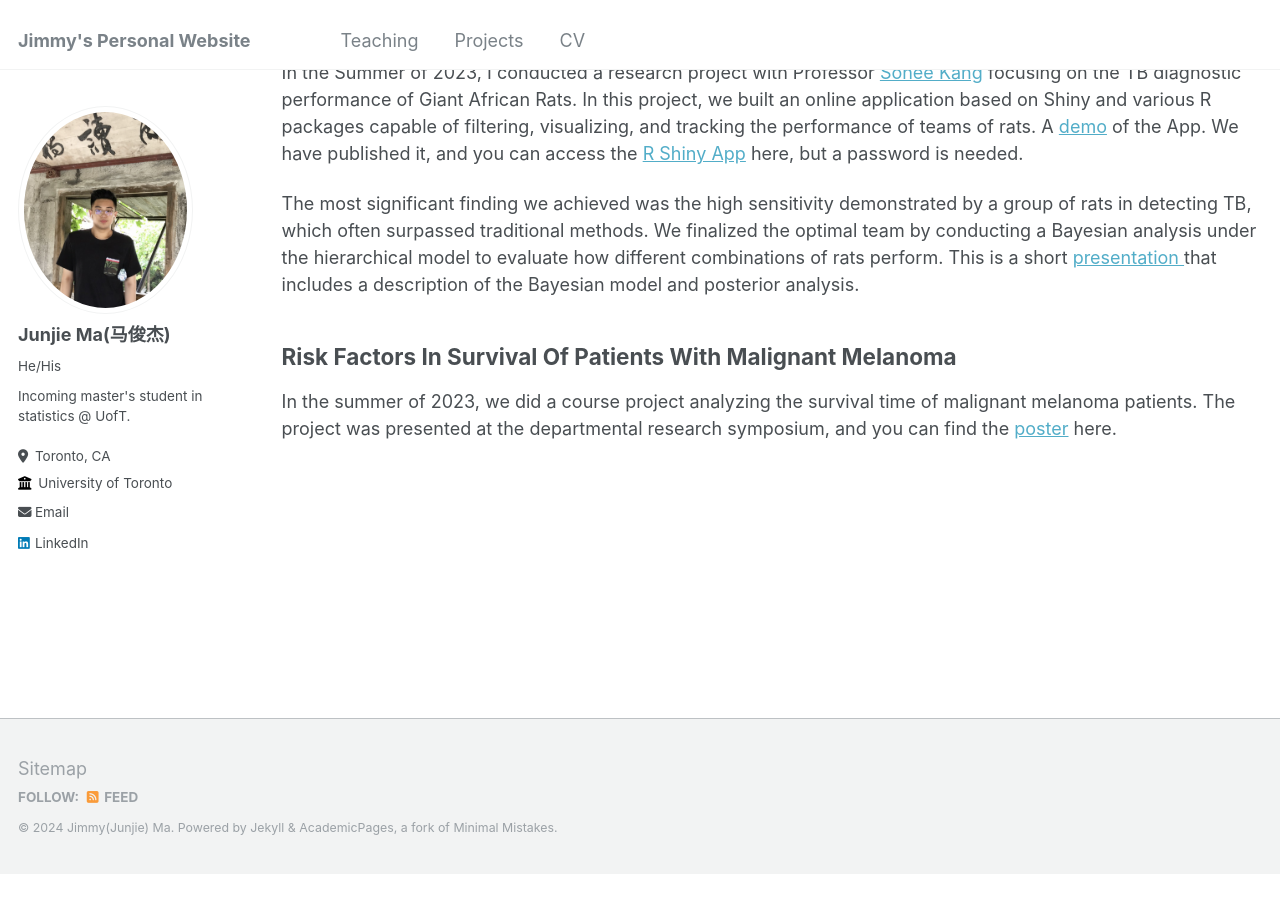
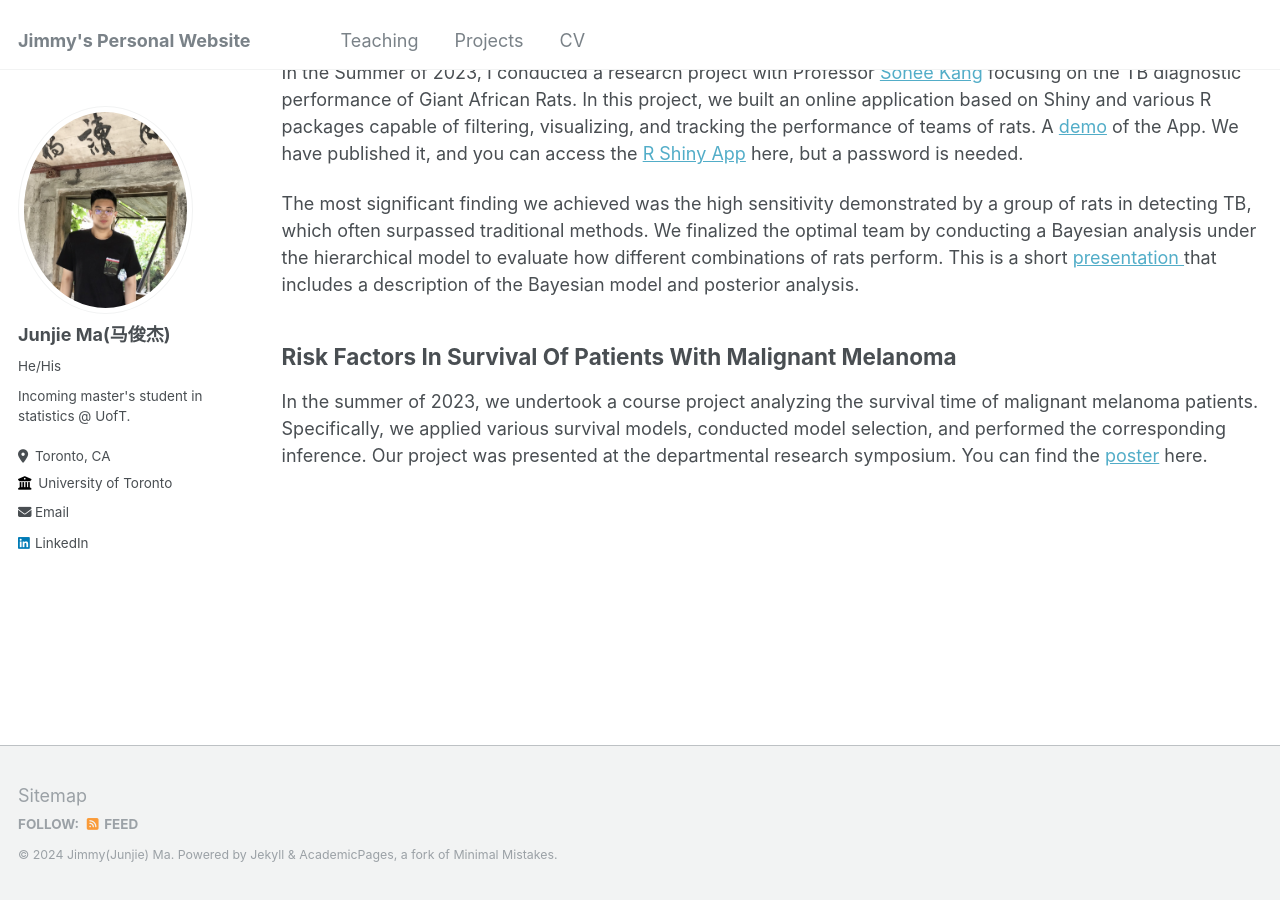
Before and after one commit to JimmyMa1006/JimmyMa1006.github.io, a Jekyll site: the page built from _pages/projects.md, in a window 1280 px wide and 900 px high, scrolled down 518 px. Built offline with Jekyll 4.4.1, drawn with Linux system fonts in a browser that asks for light colours; before the commit the page ends 1391 px from its top, so only the background shows below that.

Commit message:
Update projects.md

```diff
--- a/_pages/projects.md
+++ b/_pages/projects.md
@@ -23,4 +23,4 @@ The most significant finding we achieved was the high sensitivity demonstrated b
 
 ## Risk Factors In Survival Of Patients With Malignant Melanoma
 
-In the summer of 2023, we did a course project analyzing the survival time of malignant melanoma patients. The project was presented at the departmental research symposium, and you can find the [poster](https://drive.google.com/drive/search?q=poster) here.
+In the summer of 2023, we undertook a course project analyzing the survival time of malignant melanoma patients. Specifically, we applied various survival models, conducted model selection, and performed the corresponding inference. Our project was presented at the departmental research symposium. You can find the [poster](https://drive.google.com/file/d/1loJy33I2JkznKMyrwYrDsPd_f8Z04SjP/view?usp=drive_link) here.
```
